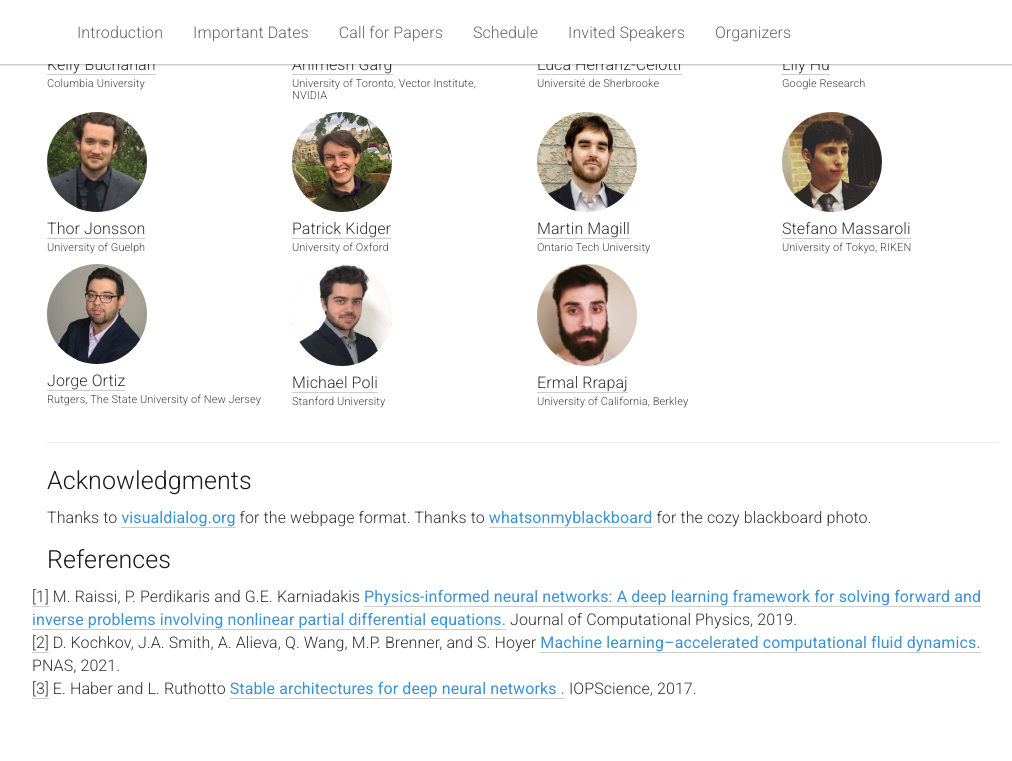
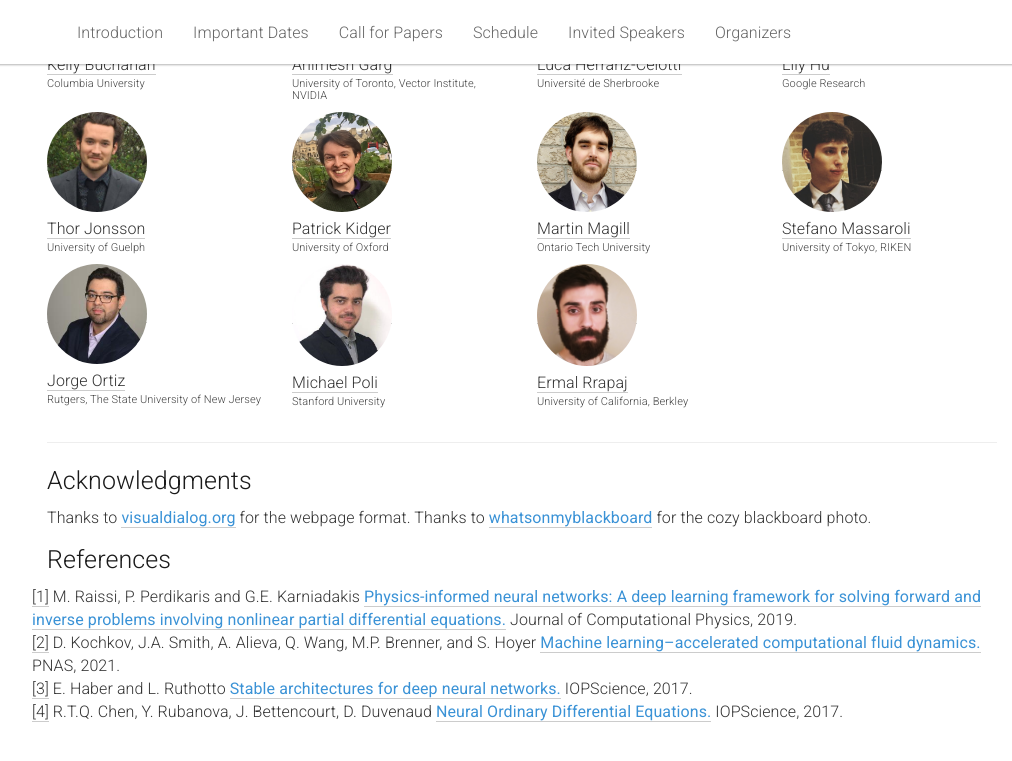
Before and after one commit to dl-de/dl-de.github.io, a Jekyll site: the page built from _pages/home.md, in a window 1280 px wide and 900 px high, scrolled down 3381 px. Shown: the top 761 px of the window, without its empty margins (118-1130 px from the left). Built offline with Jekyll 4.4.1, drawn with Linux system fonts in a browser that asks for light colours.

Commit message:
minor changes

```diff
--- a/_pages/home.md
+++ b/_pages/home.md
@@ -107,7 +107,7 @@ The scope of the workshop spans topics at the intersection of DL and DEs, includ
       <li>How can DE models provide insights into DL?
       <ul>
         <li>What families of functions are best represented by different neural architectures?</li>
-        <li>Can this connection guide the design of new neural architectures?</li> <a href="#note1" id="note2ref">[3]</a>
+        <li>Can this connection guide the design of new neural architectures?</li> <a href="#note1" id="note2ref">[3,4]</a>
         <li>Can DE models be used to derive bounds on generalization error?</li>
         <li>What insights can DE models provide into training dynamics?</li>
         <li>Can these insights guide the design of weight initialization schemes?</li>
@@ -417,9 +417,15 @@ The scope of the workshop spans topics at the intersection of DL and DEs, includ
     PNAS, 2021.
 
     <br><a id="note1" href="#note2ref">[3]</a> E. Haber and L. Ruthotto
-    <span style="color:#3a92d6;font-weight:400;"> <a href="https://www.pnas.org/content/118/21/e2101784118">
-    Stable architectures for deep neural networks
-    .</a></span>
+    <span style="color:#3a92d6;font-weight:400;"> <a href="https://iopscience.iop.org/article/10.1088/1361-6420/aa9a90/meta">
+    Stable architectures for deep neural networks.</a></span>
+    IOPScience, 2017.
+
+
+
+    <br><a id="note1" href="#note2ref">[4]</a> R.T.Q. Chen, Y. Rubanova, J. Bettencourt, D. Duvenaud
+    <span style="color:#3a92d6;font-weight:400;"> <a href="https://papers.nips.cc/paper/2018/file/69386f6bb1dfed68692a24c8686939b9-Paper.pdf">
+    Neural Ordinary Differential Equations.</a></span>
     IOPScience, 2017.
 
 
```
